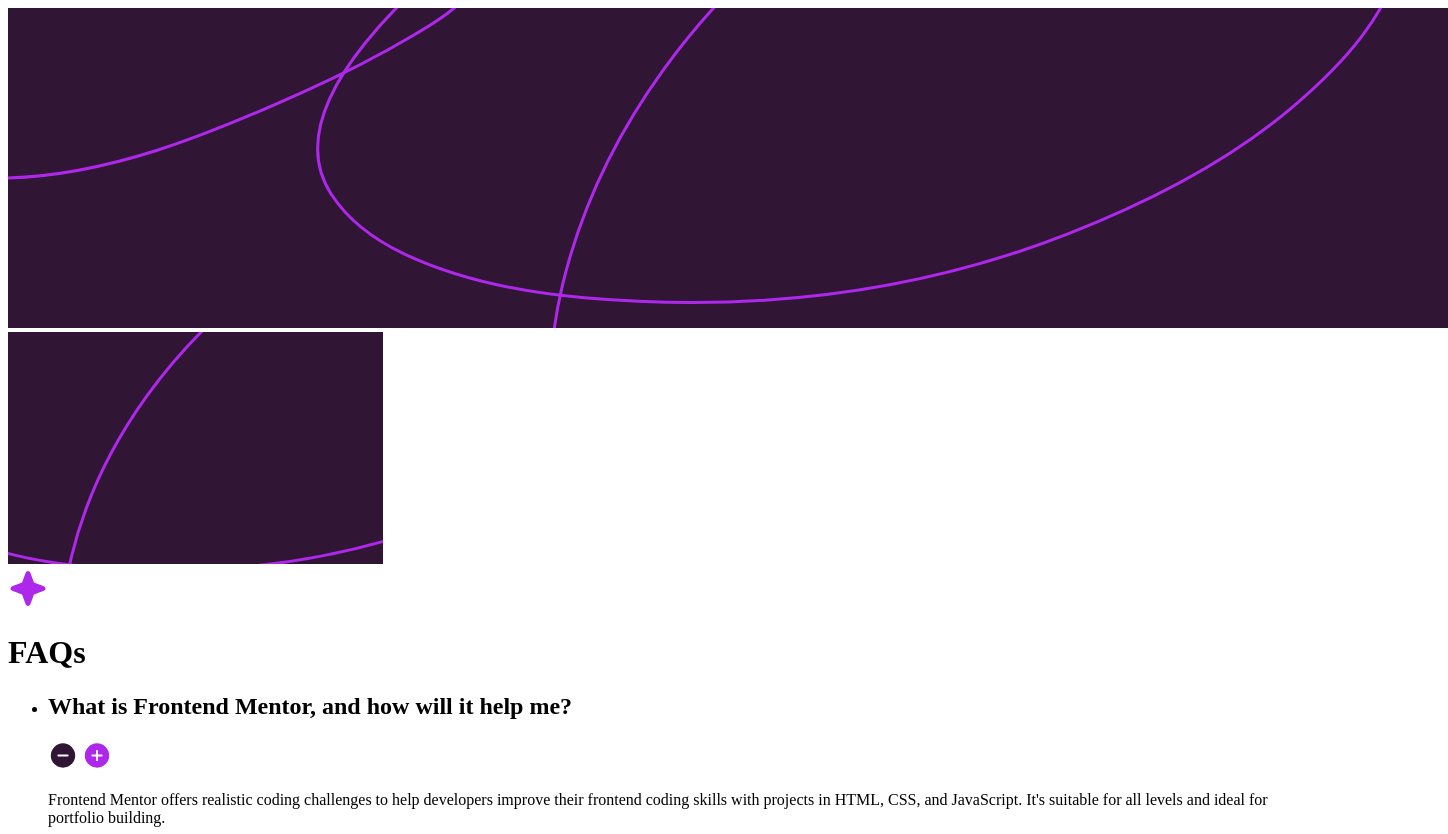
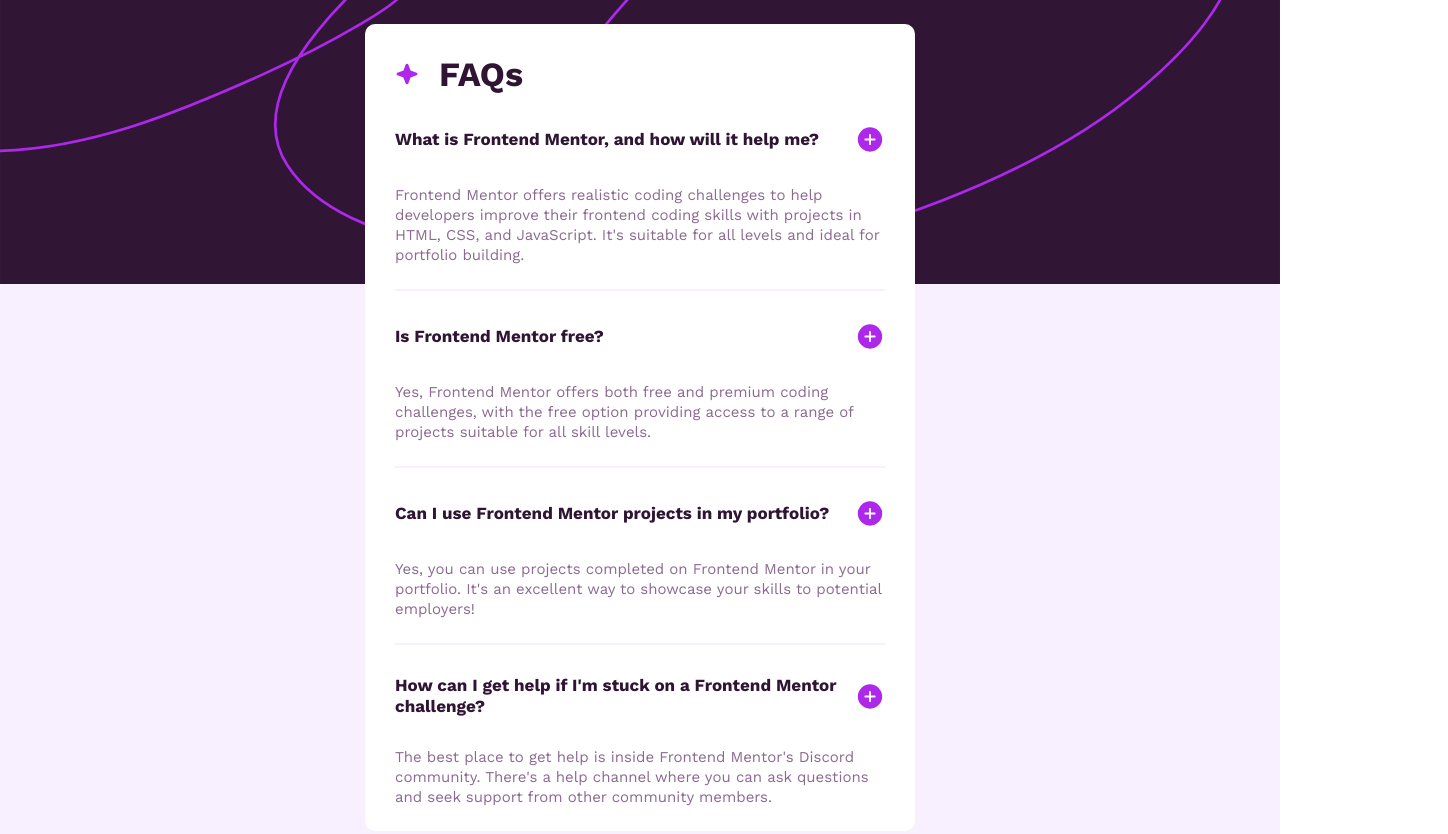
Before and after one commit to AngelaPetreska/FAQ-accordion, a plain HTML site: page index.html in a window 1280 px wide. Shown: the top 834 px of the page, 1448 px wide, since content can reach past the window. Drawn offline with nearby package versions, Linux system fonts and the light colour scheme.

Commit message:
styles.css was edited

```diff
--- a/styles.css
+++ b/styles.css
@@ -1,4 +1,126 @@
 
+:root {
+    --white: hsl( 0, 0%, 100% );
+    --light-pink: hsl( 275, 100%, 97% );
+    --grayish-purple: hsl( 292, 16%, 49% );
+    --dark-purple: hsl( 292, 42%, 14% );
+    --bright-purple: hsl( 281, 83%, 54% );
+  }
+
+* {
+    padding: 0;
+    margin: 0;
+    box-sizing: border-box;
+}
+
+html {
+    font-size: .625rem;
+    font-family: 'Work Sans', sans-serif;
+    height: 100vh;
+}
+
+body {
+    height: 100vh;
+}
+
+img {
+    display: block;
+}
+
+ul {
+    list-style-type: none;
+}
+
+h1, h2 {
+    color: var( --dark-purple );
+}
+
+h1 {
+    font-size: 3.4rem;
+    line-height: 4rem;
+}
+
+h2 {
+    font-size: 1.7rem;
+    line-height: 2.1rem;
+    transition: color 250ms;
+}
+
+p {
+    color: var( --grayish-purple );
+    font-size: 1.4rem;
+    line-height: 1.8rem;
+    margin-bottom: 2.4rem;
+}
+
+.main {
+    position: relative;
+    padding: 2.4rem;
+    background-color: var( --light-pink );
+    min-height: 100%;
+    display: flex;
+    align-items: center;
+    justify-content: center;
+}
+
+.bg-image-desktop,
+.bg-image-mobile {
+    position: absolute;
+    top: 0;
+    left: 0;
+    width: 100%;
+}
+
+.bg-image-desktop {
+    display: none;
+}
+
+.faq-card {
+    position: relative;
+    z-index: 1;
+    background-color: var( --white );
+    padding: 2.4rem 2.4rem 0;
+    border-radius: 10px;
+    max-width: 327px;
+    margin: auto;
+    animation: introFaqCard .9s ease-in-out;
+}
+
+.faq-header {
+    display: flex;
+    align-items: center;
+}
+
+.star-icon {
+    margin-right: 2rem;
+    width: 2.4rem;
+}
+
+.faq-item {
+    border-bottom: 2px solid var( --light-pink );
+    overflow: hidden;
+    transition: max-height 350ms;
+}
+
+.faq-item:last-child {
+    border-bottom: none;
+}
+
+.faq-item-header {
+    display: flex;
+    justify-content: space-between;
+    align-items: center;
+    padding: 2.4rem 0;
+    cursor: pointer;
+}
+
+.faq-item-header:hover h2 {
+    color: var( --bright-purple );
+}
+
+.minus-icon {
+    display: none;
+}
 
 .attribution {
     font-size: 11px;
@@ -8,3 +130,41 @@
 .attribution a {
     color: hsl(228, 45%, 44%);
 }
+
+  @media screen and ( min-width: 567px ) {
+    .bg-image-mobile {
+      display: none;
+    }
+
+    .bg-image-desktop {
+      display: block;
+    }
+  }
+
+  @media screen and ( min-width: 768px ) {
+
+    p {
+      font-size: 1.5rem;
+      line-height: 2rem;
+    }
+
+    .faq-card {
+      max-width: 550px;
+      padding: 3rem 3rem 0;
+    }
+
+    .faq-item-header {
+      padding: 3rem 0;
+    }
+  }
+
+  @keyframes introFaqCard {
+    0% {
+      opacity: 0;
+      transform: translateY( 20% );
+    }
+    100% {
+      opacity: 1;
+      transform: translateY( 0% );
+    }
+  }
```
